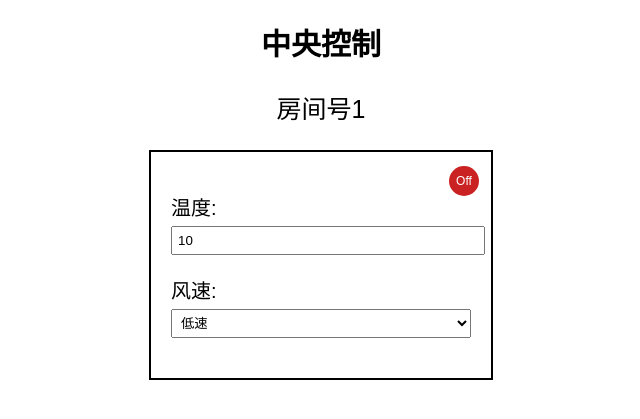
After one commit to jrcdizumi/ac, a Django app: template templates/room_manage.html in a window 1280 px wide. The commit adds this page. Shown: the top 419 px of the page, without its empty margins (319-959 px from the left). Run offline with Django 5.2, Linux system fonts and the light colour scheme; the template is opened without the code that fills it: most values are stand-ins (such as "Sample title", 1, 10 or a date in 2020).

Commit message:
#监控管理

```diff
--- a/ac/urls.py
+++ b/ac/urls.py
@@ -22,6 +22,7 @@ urlpatterns = [
     path('admin/', admin.site.urls),
     path('monitor/', get_monitor_page),
     path('refresh_monitor/', refresh_monitor, name='refresh_monitor'),
+    path('monitor_manage/', monitor_manage, name='monitor_manage'),
 
     path('front/', get_front_page),
     path('check_in/', check_in),
--- /dev/null
+++ b/templates/room_manage.html
@@ -0,0 +1,85 @@
+<!DOCTYPE html>
+<html>
+<head>
+    <title>Room Manage</title>
+    <style>
+        body {
+            font-family: Arial, sans-serif;
+            font-size: 20px;
+        }
+        h1 {
+            text-align: center;
+            font-size: 30px;
+        }
+        form {
+            width: 300px;
+            margin: 0 auto;
+            border: 2px solid black;
+            padding: 20px;
+            position: relative; /* Add this line */
+        }
+        label {
+            display: block;
+            margin-top: 20px;
+        }
+        input, select {
+            width: 100%;
+            padding: 5px;
+            margin-top: 5px;
+        }
+        .onoffbutton {
+            border: none;
+            color: white;
+            padding: 10px;
+            text-align: center;
+            text-decoration: none;
+            display: flex; /* Change from inline-block to flex */
+            justify-content: center; /* Center the text horizontally */
+            align-items: center; /* Center the text vertically */
+            font-size: 12px;
+            margin: 4px 2px;
+            cursor: pointer;
+            transition-duration: 0.4s;
+            border-radius: 50%;
+            width: 30px;
+            height: 30px;
+            position: absolute;
+            top: 10px;
+            right: 10px;
+        }
+        .onoffbutton.on {
+            background-color: #2ab934;
+        }
+        .onoffbutton.off {
+            background-color: #ca2222;
+        }
+    </style>
+    <script>
+        function toggleOnOff(button) {
+            if (button.innerHTML == "Off") {
+                button.innerHTML = "On";
+                button.className = "onoffbutton on";
+            } else {
+                button.innerHTML = "Off";
+                button.className = "onoffbutton off";
+            }
+        }
+    </script>
+</head>
+<body>
+    <h1>中央控制</h1>
+    <p style="text-align: center; font-size: 25px;">房间号{{ room_id }}</p>
+    <form>
+        <label for="temp">温度:</label>
+        <input type="number" id="temp" name="temp" value="{{ current_temp }}">
+        <label for="fan_speed">风速:</label>
+        <select id="fan_speed" name="fan_speed">
+            <option value="1" {% if fan_speed == 1 %}selected{% endif %}>低速</option>
+            <option value="2" {% if fan_speed == 2 %}selected{% endif %}>中速</option>
+            <option value="3" {% if fan_speed == 3 %}selected{% endif %}>高速</option>
+        </select>
+        <label for="on">  </label>
+        <button id="on" name="on" class="onoffbutton {% if on %}on{% else %}off{% endif %}" onclick="toggleOnOff(this); return false;">{% if on %}On{% else %}Off{% endif %}</button>
+    </form>
+</body>
+</html>
```
Also changed, not shown: hotel/views.py (+11 -0 lines), templates/monitor.html (+8 -0 lines).
